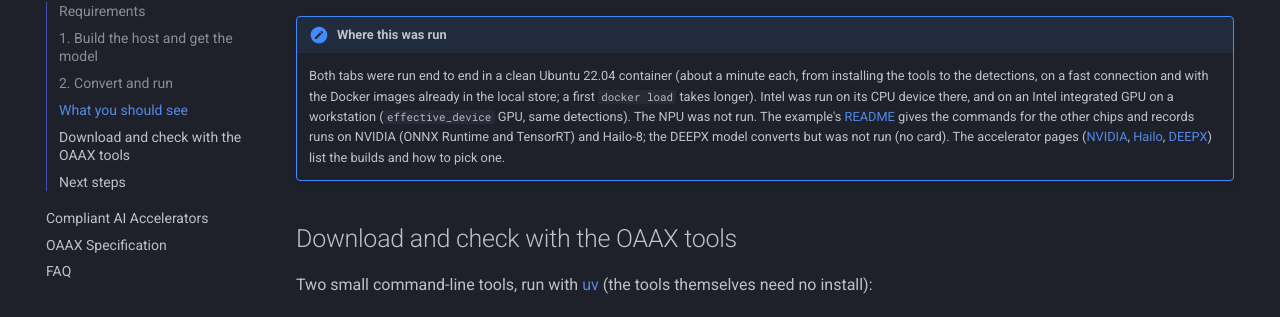
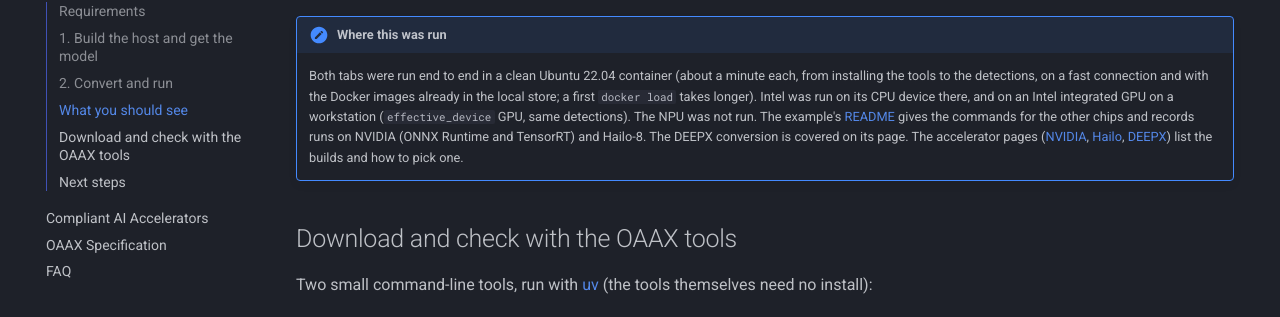
Before and after one commit to OAAX-standard/OAAX, an MkDocs documentation site: the page built from docs/Getting Started.md, in a window 1280 px wide and 900 px high, scrolled down 2250 px. Shown: the part 151-468 px from the top of the window. Built offline with MkDocs 1.6.1 and Material for MkDocs 9.7.7, drawn with Linux system fonts in a browser that asks for light colours; comment, search, counter and statistics services are not loaded.

Commit message:
docs: DEEPX conversion is tested and works
The Compliant XPU table and the Getting Started note said "inference not run
(no card)" about DEEPX; conversion has since been tested and works, so say that.
The DEEPX page's step 6 note (needs a card) is unchanged.

Co-Authored-By: Claude Sonnet 5.5 <noreply@anthropic.com>
Claude-Session: https://claude.ai/code/session_01M2u3w5TkGWJ5VDiN3Xb1s8
Signed-off-by: Ayoub Assis <79724149+ayoubassis@users.noreply.github.com>

```diff
--- a/docs/Getting Started.md
+++ b/docs/Getting Started.md
@@ -85,7 +85,7 @@ OK: 10 requests, first 90.5 ms (warm-up), then 91.4 ms on average (min 71.9 ms)
 `detections.png` is the picture above. Timings depend on your machine. The program exits with a non-zero code if a request fails, and the runtime writes `runtime.log` in the current directory.
 
 !!! note "Where this was run"
-    Both tabs were run end to end in a clean Ubuntu 22.04 container (about a minute each, from installing the tools to the detections, on a fast connection and with the Docker images already in the local store; a first `docker load` takes longer). Intel was run on its CPU device there, and on an Intel integrated GPU on a workstation (`effective_device` GPU, same detections). The NPU was not run. The example's [README](https://github.com/OAAX-standard/examples/tree/main/yolox-example){:target="_blank"} gives the commands for the other chips and records runs on NVIDIA (ONNX Runtime and TensorRT) and Hailo-8; the DEEPX model converts but was not run (no card). The accelerator pages ([NVIDIA](NVIDIA.md), [Hailo](Hailo.md), [DEEPX](DEEPX.md)) list the builds and how to pick one.
+    Both tabs were run end to end in a clean Ubuntu 22.04 container (about a minute each, from installing the tools to the detections, on a fast connection and with the Docker images already in the local store; a first `docker load` takes longer). Intel was run on its CPU device there, and on an Intel integrated GPU on a workstation (`effective_device` GPU, same detections). The NPU was not run. The example's [README](https://github.com/OAAX-standard/examples/tree/main/yolox-example){:target="_blank"} gives the commands for the other chips and records runs on NVIDIA (ONNX Runtime and TensorRT) and Hailo-8. The DEEPX conversion is covered on its page. The accelerator pages ([NVIDIA](NVIDIA.md), [Hailo](Hailo.md), [DEEPX](DEEPX.md)) list the builds and how to pick one.
 
 ## Download and check with the OAAX tools
 
```
Also changed, not shown: docs/Compliant XPU.md (+1 -1 lines).
